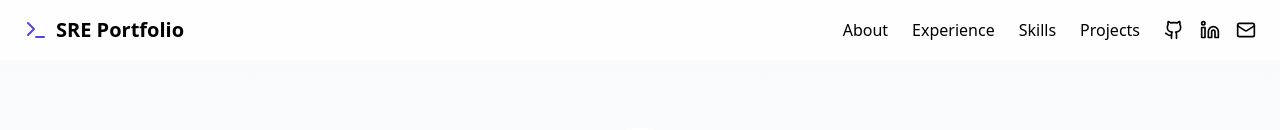
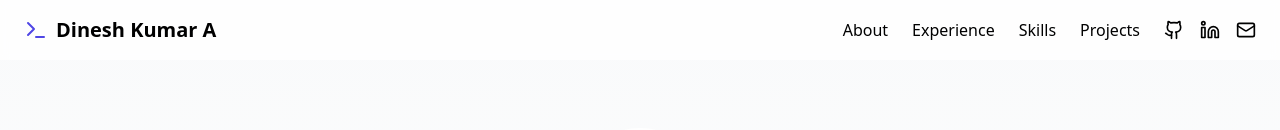
Before and after one commit to Dineshk-A/Portfolio, a React (Vite) app: page / in a window 1280 px wide. Shown: the top 130 px of the page. Built offline with nearby package versions, Linux system fonts and the light colour scheme; grey boxes are pictures that could not be loaded.

Commit message:
Update Header.tsx

```diff
--- a/src/components/Header.tsx
+++ b/src/components/Header.tsx
@@ -8,7 +8,7 @@ export function Header() {
         <div className="flex items-center justify-between">
           <div className="flex items-center space-x-2">
             <Terminal className="h-6 w-6 text-indigo-600" />
-            <span className="font-bold text-xl">SRE Portfolio</span>
+            <span className="font-bold text-xl">Dinesh Kumar A</span>
           </div>
           <div className="flex items-center space-x-6">
             <a href="#about" className="hover:text-indigo-600 transition-colors">About</a>
@@ -16,7 +16,7 @@ export function Header() {
             <a href="#skills" className="hover:text-indigo-600 transition-colors">Skills</a>
             <a href="#projects" className="hover:text-indigo-600 transition-colors">Projects</a>
             <div className="flex items-center space-x-4 ml-6">
-              <a href="https://github.com" target="_blank" rel="noopener noreferrer" className="hover:text-indigo-600 transition-colors">
+              <a href="https://github.com/Dineshk-A" target="_blank" rel="noopener noreferrer" className="hover:text-indigo-600 transition-colors">
                 <Github className="h-5 w-5" />
               </a>
               <a href="https://linkedin.com" target="_blank" rel="noopener noreferrer" className="hover:text-indigo-600 transition-colors">
```
